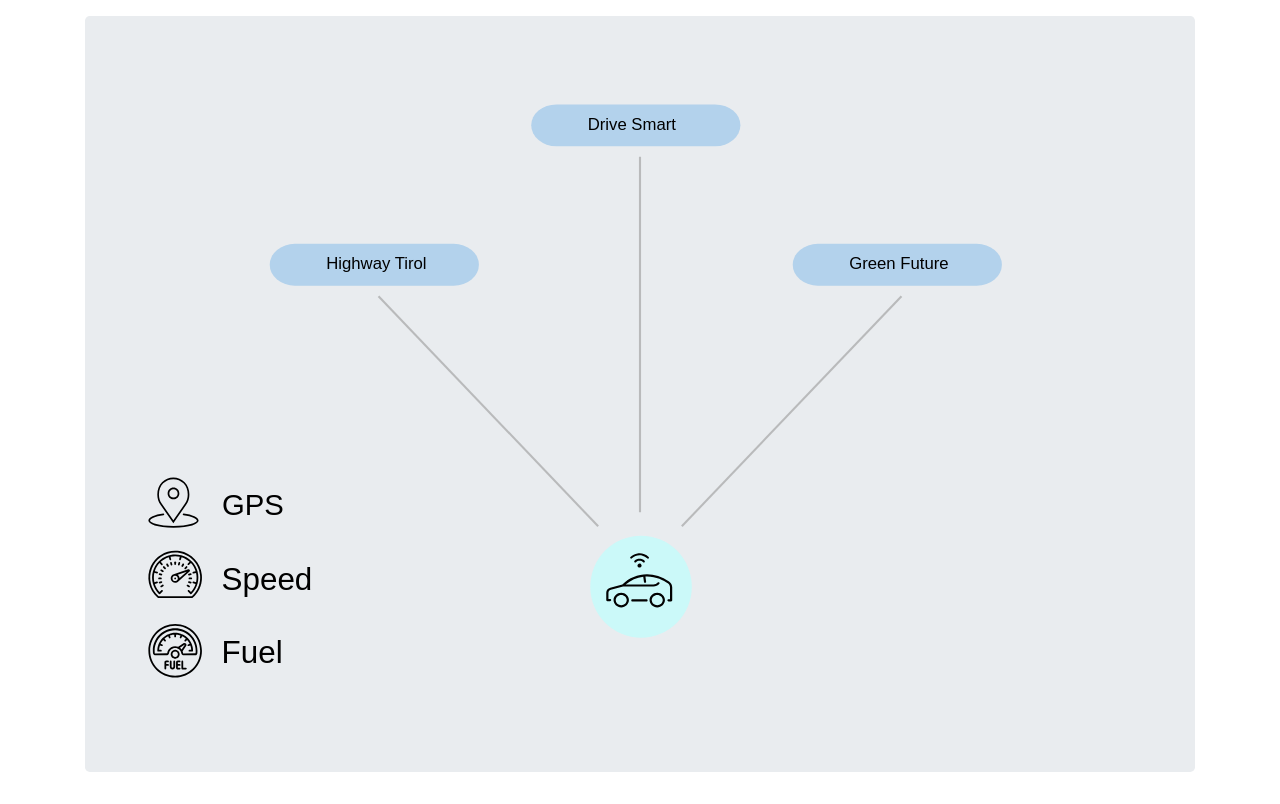
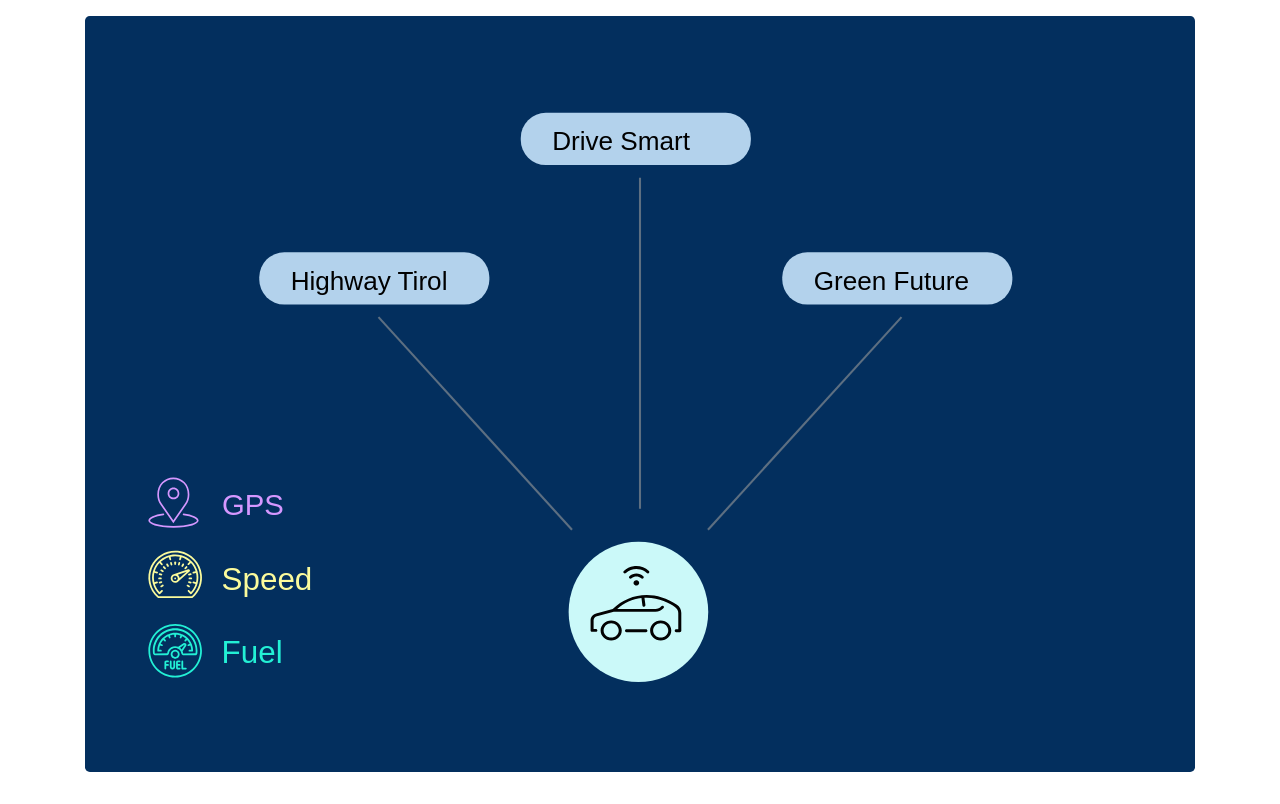
Before and after one commit to Christof93/CampaNeo_after_consent_viz, a website built with webpack: page campaign_network_d3/src/index.html in a window 1280 px wide. Built offline with nearby package versions, Linux system fonts and the light colour scheme; files whose address does not match are found by name.

Commit message:
format campaign overview like in the mockup

```diff
--- a/campaign_network_d3/src/index.html
+++ b/campaign_network_d3/src/index.html
@@ -7,7 +7,7 @@
   <body>
     <ul class="message_queue"></ul>
     <div class="container-md">
-      <div class="jumbotron">
+      <div class="jumbotron" id="network-container">
         <div id="network-graph"></div>
       </div>
     </div>
--- a/campaign_network_d3/src/index.ts
+++ b/campaign_network_d3/src/index.ts
@@ -14,102 +14,50 @@ fetch('SampleCampaign.json')
       const width = 500
       const height = 300
 
-      // constructing nodes array from data
+      //-- constructing nodes array from data
       const nodes: any[] = data.Campaigns
       nodes.forEach((item, i) => {
         item.x = dist_interpolation_x(i, nodes.length, 0, width)
-        item.y = dist_interpolation_y(i, nodes.length, 170, 70)
+        item.y = dist_interpolation_y(i, nodes.length, 180, 80)
       })
+      //-- add a node as center node center
       const user_node = {Name: "", id: 'user', x: 250, y: 250}
-      const links = nodes.map((item, i) => ({id: i, source: user_node, target: item}))
+      //-- set up links such that all nodes are connected with center node
+      const links = nodes.map((item, i) =>
+                                ({id: i, source: user_node, target: item})
+                              )
       //nodes.push(user_node)
       console.log(links)
       console.log(nodes)
-
+      //-- setup the svg
       const container = d3.select('#network-graph')
-
       const svg = container
         .append('svg')
         .attr('viewBox', [0, 0, width, height].join(','))
-      var svg_node_element = svg.node() as Element
-      // retrieving all the svg elements TODO:move into import_svg.ts
-      getSVG('car_button.svg')
-        .then((documentFragment)=> {
-          var sub_svg = documentFragment.documentElement
-                                        .querySelector('#car_button') as Element
-          svg_node_element.append(sub_svg)
-          svg.select('#car_button')
-            .attr('transform','translate(-123.5,50) scale(0.4)');
-          })
+      //-- retrieving and adding all the svg elements
+      add_legend_tag_symbol(svg)
+      add_legend_fuel_symbol(svg)
+      add_legend_speed_symbol(svg)
+      add_car_button(svg)
 
-      getSVG('fuel.svg')
-        .then((documentFragment)=> {
-          var sub_svg = documentFragment.documentElement
-                                        .querySelector('#fuel_symbol') as Element
-          svg_node_element.append(sub_svg)
-          svg.select('#fuel_symbol')
-            .attr('transform','translate(15,260) scale(0.05)')
-            //.attr('fill','#FBFB9C')
-            .append('text')
-              .text('Fuel')
-              .attr('dx', 700)
-              .attr('dy', 375)
-              .attr('font-family', 'sans-serif')
-              .attr('font-size', '300px')
-              .attr('fill', 'black')
-              .attr('stroke-width', 0)
-          })
-
-      getSVG('speedometer.svg')
-        .then((documentFragment)=> {
-          var sub_svg = documentFragment.documentElement
-                                        .querySelector('#speed_symbol') as Element
-          svg_node_element.append(sub_svg)
-          svg.select('#speed_symbol')
-            .attr('transform','translate(15,225) scale(0.05)')
-            .append('text')
-              .text('Speed')
-              .attr('dx', 700)
-              .attr('dy', 375)
-              .attr('font-family', 'sans-serif')
-              .attr('font-size', '300px')
-              .attr('fill', 'black')
-              .attr('stroke-width', 0)
-          })
-
-      getSVG('placeholder.svg')
-        .then((documentFragment)=> {
-          var sub_svg = documentFragment.documentElement
-                                        .querySelector('#place_tag_symbol') as Element
-          svg_node_element.append(sub_svg)
-          svg.select('#place_tag_symbol')
-            .attr('transform','translate(15,190) scale(0.4)')
-            .append('text')
-              .text('GPS')
-              .attr('dx', 88)
-              .attr('dy', 45)
-              .attr('font-family', 'sans-serif')
-              .attr('font-size', '35px')
-              .attr('fill', 'black')
-              .attr('stroke-width', 0)
-          })
-
-      // ----------- drawing the svg ---------------
-      // links
+      // ----------- drawing the svg with bound data ---------------
+      //-- links
       svg.append('g')
         .attr('stroke', '#fff')
         .attr('stroke-width', 1.5)
         .selectAll('line')
         .data(links)
         .join('line')
-        .attr('x1', (d,i) => dist_interpolation_x(i, links.length,d.source.x-40,d.source.x+40))
-        .attr('y1', (d,i) => dist_interpolation_y(i, links.length,d.source.y-30,d.source.y-40))
+        .attr('x1', (d,i) =>
+          dist_interpolation_x(i, links.length,d.source.x-65,d.source.x+65))
+        .attr('y1', (d,i) =>
+          dist_interpolation_y(i, links.length,d.source.y-25,d.source.y-40))
         .attr('x2', d => d.target.x)
         .attr('y2', d => d.target.y)
         .attr('stroke-width', 1)
         .attr('stroke', '#999')
         .attr('stroke-opacity', 0.6)
-      // nodes
+      //-- nodes
       const node = svg.append('g')
         .attr('stroke', '#fff')
         .attr('stroke-width', 1.5)
@@ -117,22 +65,24 @@ fetch('SampleCampaign.json')
         .data(nodes)
         .enter().append('g')
         .attr('class', 'node')
-      // textfield
+
+      //-- campaign textfield
       node.append('rect')
         .attr("rx", 12)
         .attr("ry", 12)
-        .attr('width', 100)
-        .attr('height', 20)
-        .attr('x', d => d.x-52)
-        .attr('y', d => d.y-25)
+        .attr('width', 110)
+        .attr('height', 25)
+        .attr('x', d => d.x-57)
+        .attr('y', d => d.y-31)
         .attr('fill', '#B3D2EC')
         .attr('stroke-width', 0)
-      // text
+      //-- campaign text
+      // TODO: Make sizes dependent on word length and center
       node.append('text')
-        .attr('dx', d => d.x -25)
+        .attr('dx', d => d.x -42)
         .attr('dy', d => d.y -13)
         .attr('font-family', 'sans-serif')
-        .attr('font-size', '8px')
+        .attr('font-size', '12.5px')
         .attr('fill', 'black')
         .attr('stroke-width', 0)
         .text(d => d.Name)
@@ -182,3 +132,78 @@ const dist_interpolation_x = (position:number, array_length:number,
   var interpolation = d3.interpolateNumber(interpol_start,interpol_end)
   return interpolation((position + 1)/ (array_length + 1))
 }
+
+const add_legend_tag_symbol = (outer_svg:any):void => {
+  var svg_node_element = outer_svg.node() as Element
+  getSVG('placeholder.svg')
+    .then((documentFragment)=> {
+      var sub_svg = documentFragment.documentElement
+                                    .querySelector('#place_tag_symbol') as Element
+      svg_node_element.append(sub_svg)
+      outer_svg.select('#place_tag_symbol')
+        .attr('transform','translate(15,190) scale(0.4)')
+        .attr('fill','#D597FF')
+        .append('text')
+          .text('GPS')
+          .attr('dx', 88)
+          .attr('dy', 45)
+          .attr('font-family', 'sans-serif')
+          .attr('font-size', '35px')
+          .attr('fill', '#D597FF')
+          .attr('stroke-width', 0)
+      })
+  }
+
+  const add_legend_speed_symbol = (outer_svg:any):void => {
+    var svg_node_element = outer_svg.node() as Element
+    getSVG('speedometer.svg')
+      .then((documentFragment)=> {
+        var sub_svg = documentFragment.documentElement
+                                      .querySelector('#speed_symbol') as Element
+        svg_node_element.append(sub_svg)
+        outer_svg.select('#speed_symbol')
+          .attr('transform','translate(15,225) scale(0.05)')
+          .attr('fill','#FBFB9C')
+          .append('text')
+            .text('Speed')
+            .attr('dx', 700)
+            .attr('dy', 375)
+            .attr('font-family', 'sans-serif')
+            .attr('font-size', '300px')
+            .attr('fill', '#FBFB9C')
+            .attr('stroke-width', 0)
+        })
+    }
+
+  const add_legend_fuel_symbol = (outer_svg:any):void => {
+    var svg_node_element = outer_svg.node() as Element
+    getSVG('fuel.svg')
+      .then((documentFragment)=> {
+        var sub_svg = documentFragment.documentElement
+                                      .querySelector('#fuel_symbol') as Element
+        svg_node_element.append(sub_svg)
+        outer_svg.select('#fuel_symbol')
+          .attr('transform','translate(15,260) scale(0.05)')
+          .attr('fill','#23F0D5')
+          .append('text')
+            .text('Fuel')
+            .attr('dx', 700)
+            .attr('dy', 375)
+            .attr('font-family', 'sans-serif')
+            .attr('font-size', '300px')
+            .attr('fill', '#23F0D5')
+            .attr('stroke-width', 0)
+        })
+    }
+
+const add_car_button = (outer_svg:any):void => {
+  var svg_node_element = outer_svg.node() as Element
+  getSVG('car_button.svg')
+    .then((documentFragment)=> {
+      var sub_svg = documentFragment.documentElement
+                                    .querySelector('#car_button') as Element
+      svg_node_element.append(sub_svg)
+      outer_svg.select('#car_button')
+        .attr('transform','translate(-265,-10) scale(0.55)');
+      })
+}
--- a/campaign_network_d3/src/style.css
+++ b/campaign_network_d3/src/style.css
@@ -9,3 +9,6 @@ div#network-graph {
   height: 200px;
   */
 }
+div#network-container {
+  background-color:#032F5E;
+}
```
